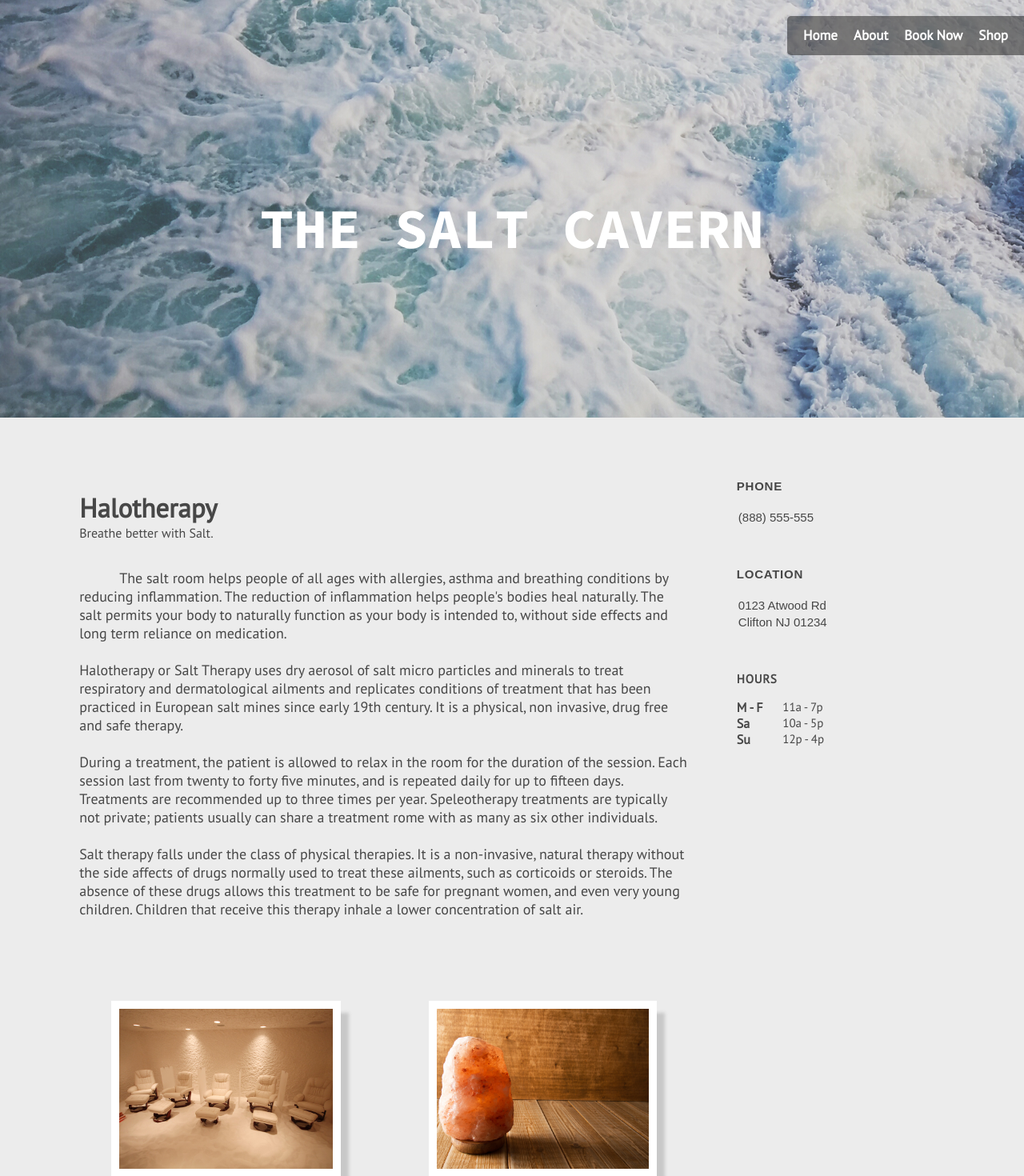
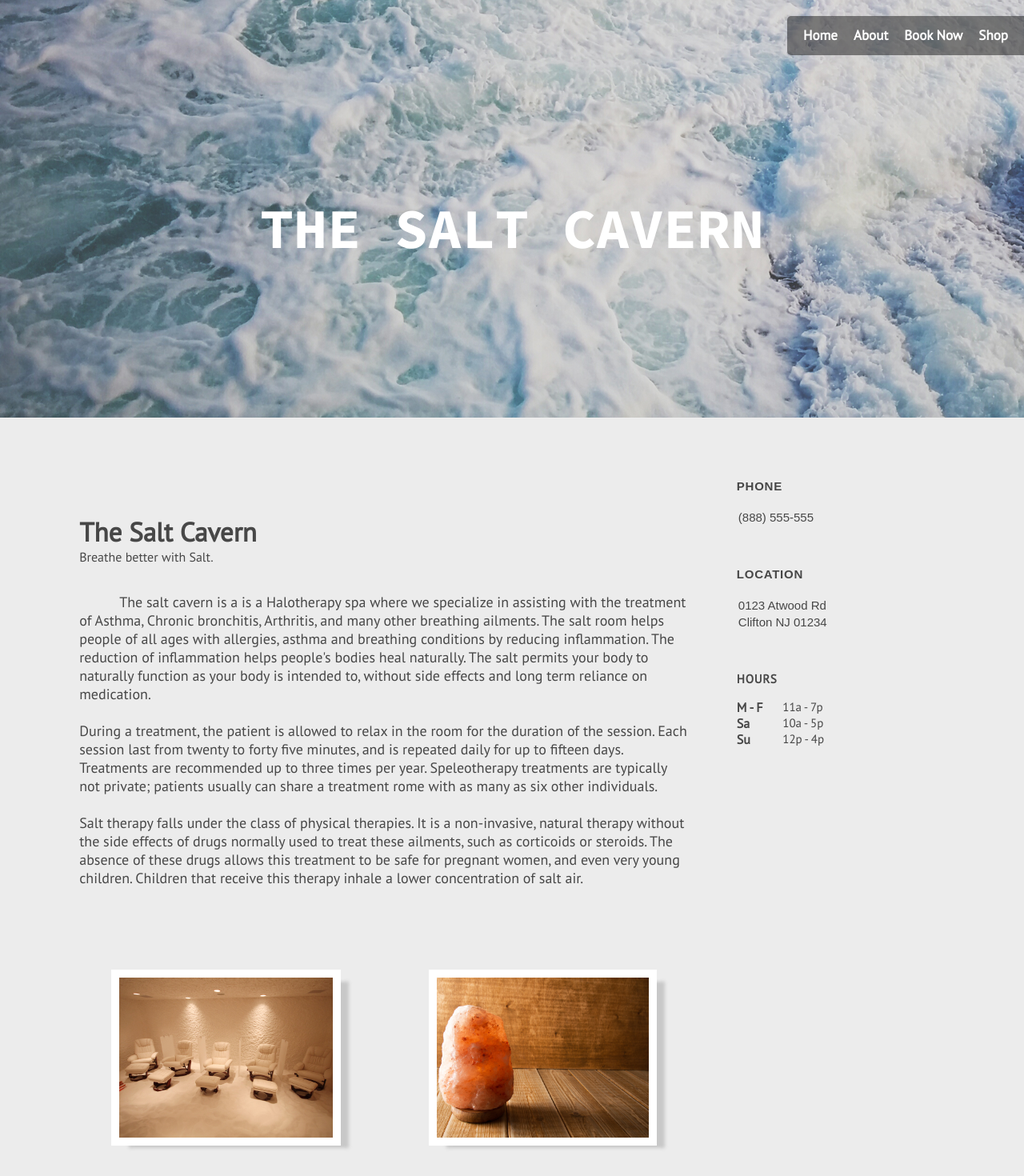
Before and after one commit to IdecEddy/Salt-Cavern, a PHP site: page / in a window 1280 px wide. Shown: the top 1470 px of the page at 80% size. Run offline with PHP 8.4, Linux system fonts and the light colour scheme.

Commit message:
modified:   index.php

```diff
--- a/salt/index.php
+++ b/salt/index.php
@@ -27,21 +27,20 @@
         <div class="main-body" id="index">
             <section id="artical-section">
                 <div id="title">
-                    Halotherapy
+                    The Salt Cavern
                 </div>
                 <div id="subtitle">
                     Breathe better with Salt.
                 </div>
                 <br />
                 <div id="artical-body">
-                    The salt room helps people of all ages with allergies, asthma and breathing conditions by reducing inflammation. The reduction of inflammation helps people's bodies heal naturally. The salt permits your body to naturally function as your body is intended to, without side effects and long term reliance on medication.
-                    <br /><br />
-                    Halotherapy or Salt Therapy uses dry aerosol of salt micro particles and minerals to treat respiratory and dermatological ailments and replicates conditions of treatment that has been practiced in European salt mines since early 19th century. It is a physical, non invasive, drug free and safe therapy.
+                    The salt cavern is a is a Halotherapy spa  where we specialize in assisting with the treatment of Asthma, Chronic bronchitis, Arthritis, and many other breathing ailments. The salt room helps people of all ages with allergies, asthma and breathing conditions by reducing inflammation. The reduction of inflammation helps people's bodies heal naturally. The salt permits your body to naturally function as your body is intended to, without side effects and long term reliance on medication.
                     <br /><br />
                     During a treatment, the patient is allowed to relax in the room for the duration of the session. Each session last from twenty to forty five minutes, and is repeated daily for up to fifteen days. Treatments are recommended up to three times per year. Speleotherapy treatments are typically not private; patients usually can share a treatment rome with as many as six other individuals.
                     <br /><br />
-                    Salt therapy falls under the class of physical therapies. It is a non-invasive, natural therapy without the side affects of drugs normally used to treat these ailments, such as corticoids or steroids. The absence of these drugs allows this treatment to be safe for pregnant women, and even very young children. Children that receive this therapy inhale a lower concentration of salt air.
+                    Salt therapy falls under the class of physical therapies. It is a non-invasive, natural therapy without the side effects of drugs normally used to treat these ailments, such as corticoids or steroids. The absence of these drugs allows this treatment to be safe for pregnant women, and even very young children. Children that receive this therapy inhale a lower concentration of salt air.
                     <br /><br />
+
                 </div>
                 <div id="img-container">
                 <div id="left-most-photo" class="photo-div">
```
